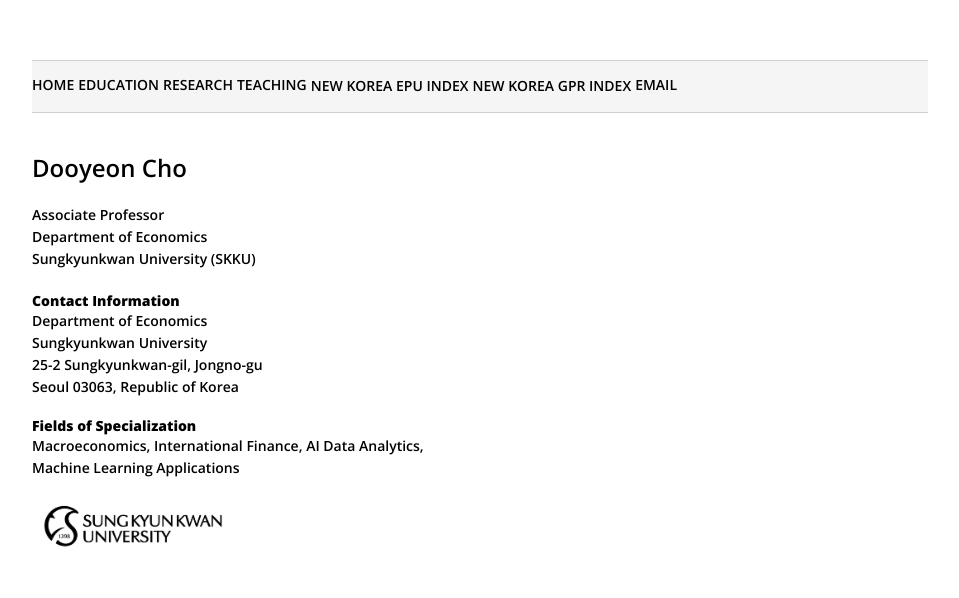
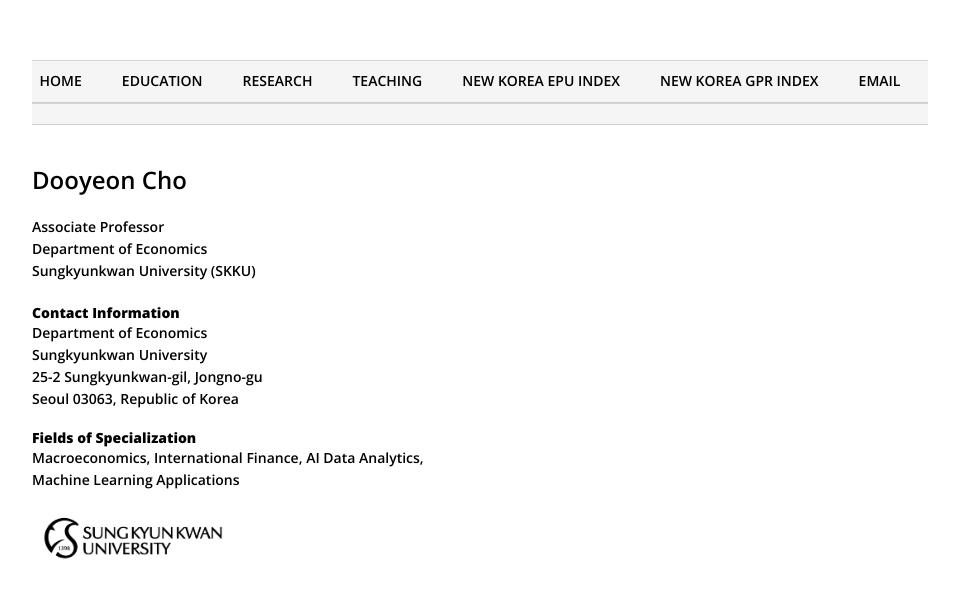
Before and after one commit to dooyeoncho/dooyeoncho.github.io, a Jekyll site: the page built from index.html, in a window 1280 px wide. Shown: the top 598 px of the page, without its empty margins (160-1119 px from the left). Built offline with Jekyll 4.4.1, drawn with Linux system fonts in a browser that asks for light colours.

Commit message:
Update default.html

```diff
--- a/_layouts/default.html
+++ b/_layouts/default.html
@@ -1,142 +1,74 @@
 <!DOCTYPE html>
-<html lang="en">
+<html>
 
-<head>
-  <meta charset="UTF-8">
+<link href="https://fonts.googleapis.com/css2?family=Open+Sans:wght@600;800&display=swap" rel="stylesheet">
 <meta name="viewport" content="width=device-width, initial-scale=1">
 
-  <title>{{ page.title }}</title>
-  {% seo %}
-
-  <link href="https://fonts.googleapis.com/css2?family=Open+Sans:wght@600;800&display=swap" rel="stylesheet">
-  <link rel="stylesheet" type="text/css" href="/css/main.css">
-
 <style>
-    /* ===== TOP MENU BAR ===== */
-    .topmenu {
+footer {
   background-color: #f5f5f5;
+  padding: 10px 0;
   border-top: 1px solid #d0d0d0;
   border-bottom: 1px solid #d0d0d0;
-      padding: 0;
-
+  margin: 0;
 }
 
-    }
-
-    .topmenu ul {
+footer ul {
   list-style: none;
   margin: 0 auto;
   padding: 0;
   display: flex;
+  flex-wrap: nowrap;
   justify-content: center;
   gap: 20px;
-      flex-wrap: nowrap;
 }
 
-    .topmenu li {
+footer ul li {
   margin: 0;
   padding: 0;
 }
 
-    .topmenu a {
+footer ul li a {
   font-family: 'Open Sans', sans-serif;
   font-size: 14px;
   font-weight: 600;
-      line-height: 1;
-      padding: 1px 0;
   color: black;
   text-decoration: none;
   white-space: nowrap;
 }
 
-    .topmenu a:hover {
+footer ul li a:hover {
   text-decoration: underline;
 }
+</style>
 
-/* ===== MOBILE ONLY: TWO LINES, NO OVERLAP ===== */
-@media (max-width: 768px) {
-
-  .topmenu ul {
-    flex-wrap: wrap;          /* allow wrapping */
-    justify-content: center;
-    row-gap: 8px;             /* vertical spacing */
-    column-gap: 14px;         /* horizontal spacing */
-  }
-
-  .topmenu li {
-    flex: 0 0 auto;           /* prevent shrinking */
-  }
-
-  .topmenu a {
-    font-size: 13px;          /* readable, safe */
-    padding: 2px 4px;         /* minimal but non-zero */
-    white-space: nowrap;      /* no word breaking */
-  }
-}
-
-/* ===== DEFAULT (DESKTOP) ===== */
-.desktop-only {
-  display: inline;
-}
-
-.mobile-only {
-  display: none;
-}
-
-/* ===== MOBILE ONLY ===== */
-@media (max-width: 768px) {
-  .desktop-only {
-    display: none;
-  }
-
-  .mobile-only {
-    display: inline;
-  }
-}
-
-/* ===== MOBILE ONLY: hide EMAIL ===== */
-@media (max-width: 768px) {
-  .mobile-hide {
-    display: none;
-  }
-}
-
-/* ===== MOBILE ONLY: extend gray bar if needed ===== */
-@media (max-width: 768px) {
-  .topmenu {
-    width: 100vw;
-    margin-left: calc(50% - 50vw);
-    margin-right: calc(50% - 50vw);
-  }
-}
-
-
-  </style>
-</head>
-
-<body>
-
-  <!-- ===== MENU ===== -->
-  <nav class="topmenu">
+<!-- ===== MENU FOOTER (TOP) ===== -->
+<footer>
   <ul>
     <li><a href="https://dooyeoncho.github.io/">HOME</a></li>
     <li><a href="/pages/education.html">EDUCATION</a></li>
     <li><a href="/pages/research.html">RESEARCH</a></li>
     <li><a href="/pages/teaching.html">TEACHING</a></li>
-      <li><a href="/pages/new_korean_epu_index.html"><span class="desktop-only">NEW KOREA EPU INDEX</span><span class="mobile-only">KOREA EPU</span></a></li>
-      <li><a href="/pages/new_korean_gpr_index.html"><span class="desktop-only">NEW KOREA GPR INDEX</span><span class="mobile-only">KOREA GPR</span></a></li>
-      <li class="mobile-hide"><a href="mailto:dooyeoncho@g.skku.edu">EMAIL</a>
-</li>
+    <li><a href="/pages/new_korean_epu_index.html">NEW KOREA EPU INDEX</a></li>
+    <li><a href="/pages/new_korean_gpr_index.html">NEW KOREA GPR INDEX</a></li>
+    <li><a href="mailto:dooyeoncho@g.skku.edu">EMAIL</a></li>
+  </ul>
+</footer>
 
-    </ul>
-  </nav>
-
-  <!-- ===== PAGE CONTENT ===== -->
-  {{ content }}
-
+<!-- ===== EXTRA LINES BELOW FOOTER (AS YOU HAD BEFORE) ===== -->
+<footer>
+  <title>{{ page.title }}</title>
+  <link rel="stylesheet" type="text/css" href="/css/main.css">
   {% if site.google_analytics and jekyll.environment == 'production' %}
     {% include analytics.html %}
   {% endif %}
+  {% seo %}
+</footer>
+
+<body>
+
+  {{ content }}
 
 </body>
+
 </html>
```
Lines whose indentation alone changed are shown as unchanged.
